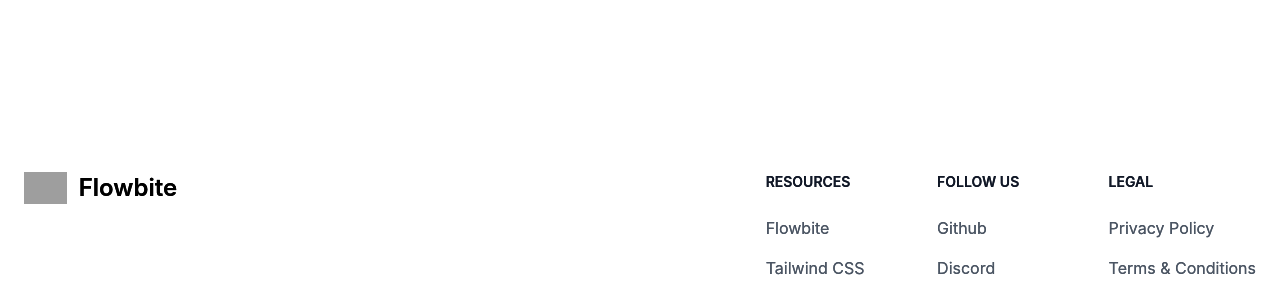
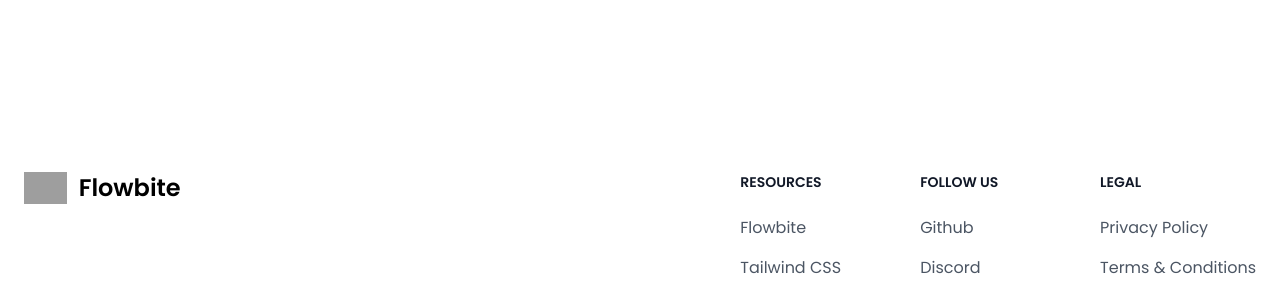
Before and after one commit to iftekhs/dream-cars, a React (Create React App) app: page / in a window 1280 px wide. Shown: the part 652-952 px from the top of the page. Built offline with nearby package versions, Linux system fonts and the light colour scheme; grey boxes are pictures that could not be loaded.

Commit message:
changed the font to poppins

```diff
--- a/public/index.html
+++ b/public/index.html
@@ -21,6 +21,14 @@
       work correctly both with client-side routing and a non-root public URL.
       Learn how to configure a non-root public URL by running `npm run build`.
     -->
+    <!-- Fonts -->
+    <link rel="preconnect" href="https://fonts.googleapis.com" />
+    <link rel="preconnect" href="https://fonts.gstatic.com" crossorigin />
+    <link
+      href="https://fonts.googleapis.com/css2?family=Poppins:wght@400;500;600;700&display=swap"
+      rel="stylesheet"
+    />
+    <!-- Fonts -->
     <title>Dream Cars</title>
   </head>
   <body>
--- a/src/Pages/Home/Banner/Banner.js
+++ b/src/Pages/Home/Banner/Banner.js
@@ -1,11 +1,24 @@
 import React from 'react';
+import './banner.css';
 
 const Banner = () => {
-    return (
-        <section className='px-2 bg-emerald-500'>
-
-        </section>
-    );
+  return (
+    <section className="px-2 bg-emerald-500">
+      <div className="banner flex items-center justify-center">
+        <div className="container mx-auto flex items-center justify-center">
+          <div>
+            <h1 className="text-5xl font-bold text-white">
+              Buy your dream car with the cheapest price!
+            </h1>
+            <p className="mt-2 text-lg text-white">
+              We resell exclusive cars with a very cheap price to help you get your dream car!
+              Currently we are offering a 10% discount on every car for the black friday!
+            </p>
+          </div>
+        </div>
+      </div>
+    </section>
+  );
 };
 
 export default Banner;
--- /dev/null
+++ b/src/Pages/Home/Banner/banner.css
@@ -0,0 +1,3 @@
+.banner {
+  min-height: 50vh;
+}
--- a/src/Routes/Routes.js
+++ b/src/Routes/Routes.js
@@ -1,5 +1,6 @@
 import { createBrowserRouter } from 'react-router-dom';
 import Main from '../Layouts/Main';
+import Home from '../Pages/Home/Home';
 
 const router = createBrowserRouter([
   {
@@ -10,7 +11,7 @@ const router = createBrowserRouter([
         path: '/',
         element: (
           <>
-            <Main></Main>
+            <Home></Home>
           </>
         ),
       },
--- a/src/index.css
+++ b/src/index.css
@@ -4,10 +4,7 @@
 
 body {
   margin: 0;
-  font-family: -apple-system, BlinkMacSystemFont, 'Segoe UI', 'Roboto', 'Oxygen', 'Ubuntu',
-    'Cantarell', 'Fira Sans', 'Droid Sans', 'Helvetica Neue', sans-serif;
-  -webkit-font-smoothing: antialiased;
-  -moz-osx-font-smoothing: grayscale;
+  font-family: 'Poppins', sans-serif;
 }
 
 code {
```
